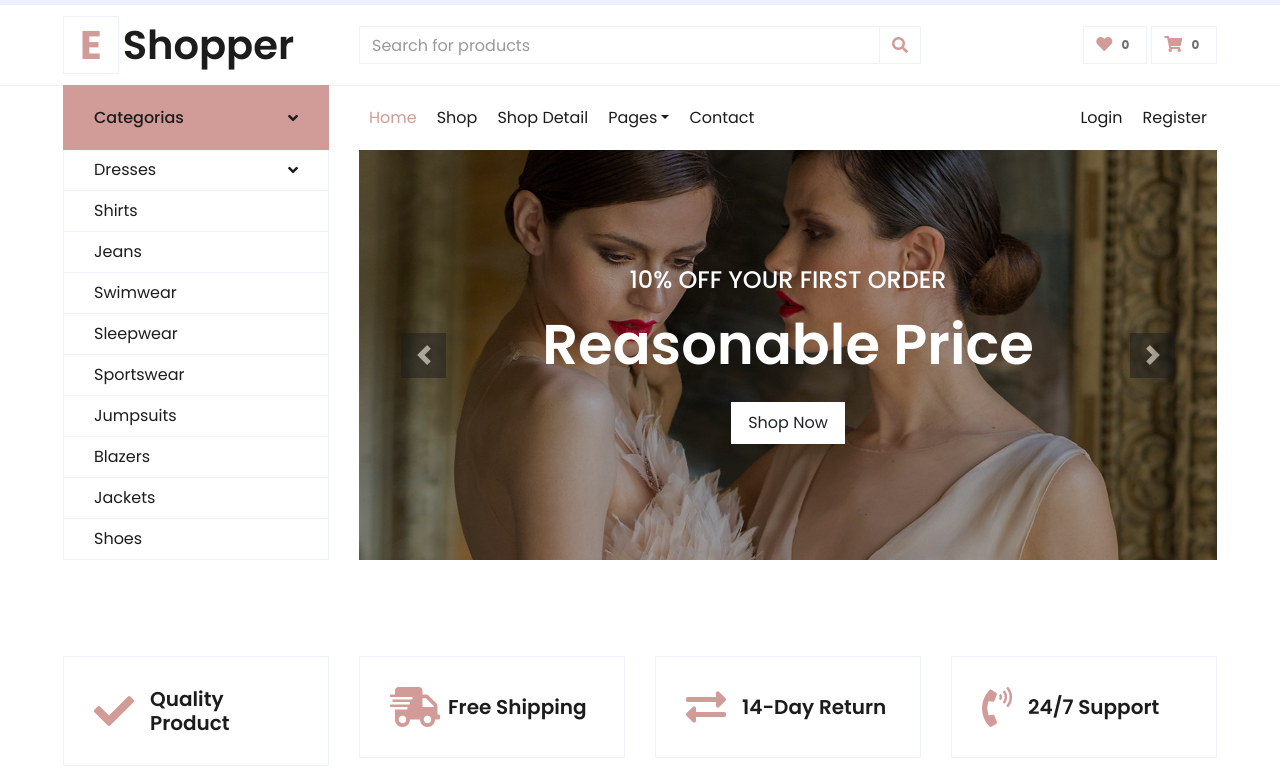
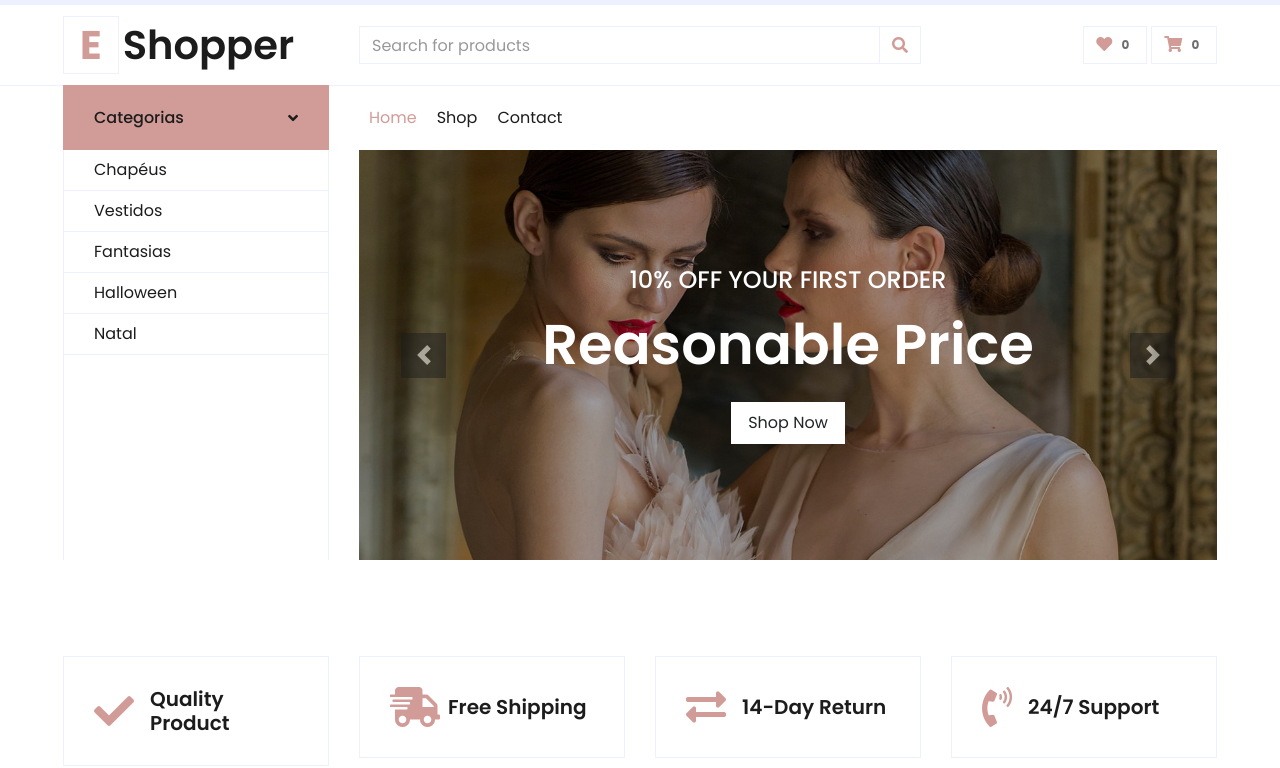
Before and after one commit to marinamaffioletti/Tecnico-20.04, a plain HTML site: page index.html in a window 1280 px wide. Shown: the part 35-803 px from the top of the page. Drawn offline with nearby package versions, Linux system fonts and the light colour scheme.

Commit message:
remoção pt2
removi o que restava das paginas

```diff
--- a/index.html
+++ b/index.html
@@ -101,23 +101,11 @@
                 </a>
                 <nav class="collapse show navbar navbar-vertical navbar-light align-items-start p-0 border border-top-0 border-bottom-0" id="navbar-vertical">
                     <div class="navbar-nav w-100 overflow-hidden" style="height: 410px">
-                        <div class="nav-item dropdown">
-                            <a href="#" class="nav-link" data-toggle="dropdown">Dresses <i class="fa fa-angle-down float-right mt-1"></i></a>
-                            <div class="dropdown-menu position-absolute bg-secondary border-0 rounded-0 w-100 m-0">
-                                <a href="" class="dropdown-item">Men's Dresses</a>
-                                <a href="" class="dropdown-item">Women's Dresses</a>
-                                <a href="" class="dropdown-item">Baby's Dresses</a>
-                            </div>
-                        </div>
-                        <a href="" class="nav-item nav-link">Shirts</a>
-                        <a href="" class="nav-item nav-link">Jeans</a>
-                        <a href="" class="nav-item nav-link">Swimwear</a>
-                        <a href="" class="nav-item nav-link">Sleepwear</a>
-                        <a href="" class="nav-item nav-link">Sportswear</a>
-                        <a href="" class="nav-item nav-link">Jumpsuits</a>
-                        <a href="" class="nav-item nav-link">Blazers</a>
-                        <a href="" class="nav-item nav-link">Jackets</a>
-                        <a href="" class="nav-item nav-link">Shoes</a>
+                        <a href="" class="nav-item nav-link">Chapéus</a>
+                        <a href="" class="nav-item nav-link">Vestidos</a>
+                        <a href="" class="nav-item nav-link">Fantasias</a>
+                        <a href="" class="nav-item nav-link">Halloween</a>
+                        <a href="" class="nav-item nav-link">Natal</a>
                     </div>
                 </nav>
             </div>
@@ -133,19 +121,7 @@
                         <div class="navbar-nav mr-auto py-0">
                             <a href="index.html" class="nav-item nav-link active">Home</a>
                             <a href="shop.html" class="nav-item nav-link">Shop</a>
-                            <a href="detail.html" class="nav-item nav-link">Shop Detail</a>
-                            <div class="nav-item dropdown">
-                                <a href="#" class="nav-link dropdown-toggle" data-toggle="dropdown">Pages</a>
-                                <div class="dropdown-menu rounded-0 m-0">
-                                    <a href="cart.html" class="dropdown-item">Shopping Cart</a>
-                                    <a href="checkout.html" class="dropdown-item">Checkout</a>
-                                </div>
-                            </div>
                             <a href="contact.html" class="nav-item nav-link">Contact</a>
-                        </div>
-                        <div class="navbar-nav ml-auto py-0">
-                            <a href="" class="nav-item nav-link">Login</a>
-                            <a href="" class="nav-item nav-link">Register</a>
                         </div>
                     </div>
                 </nav>
```
Also changed, not shown: contact.html (+8 -32 lines), shop.html (+8 -32 lines).
